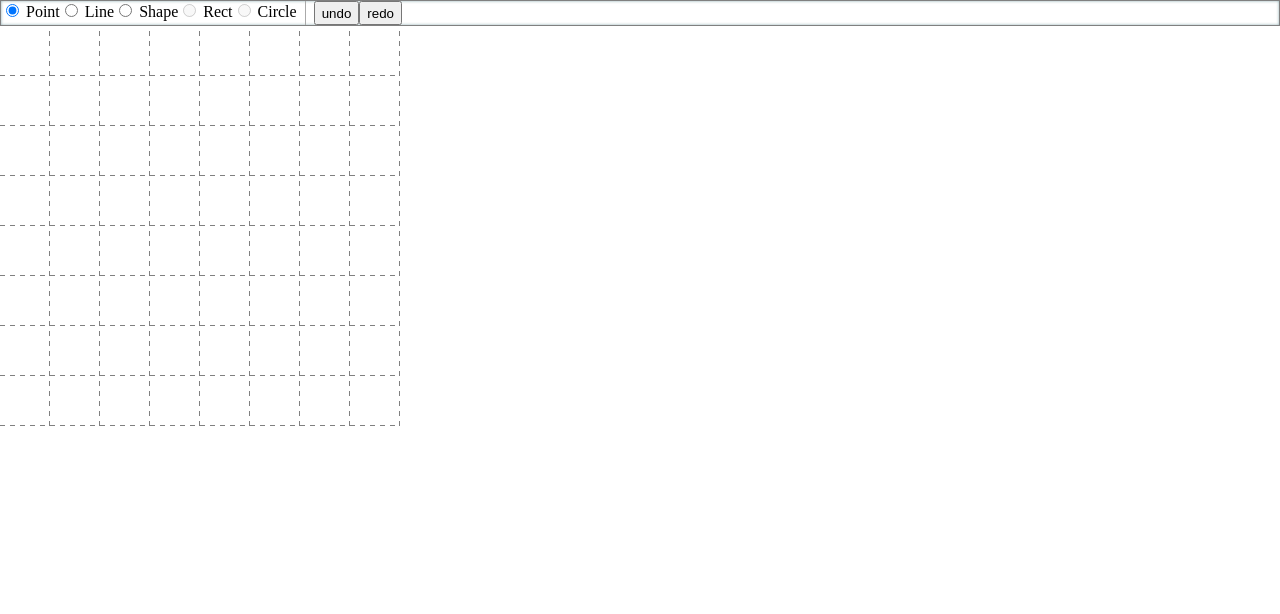
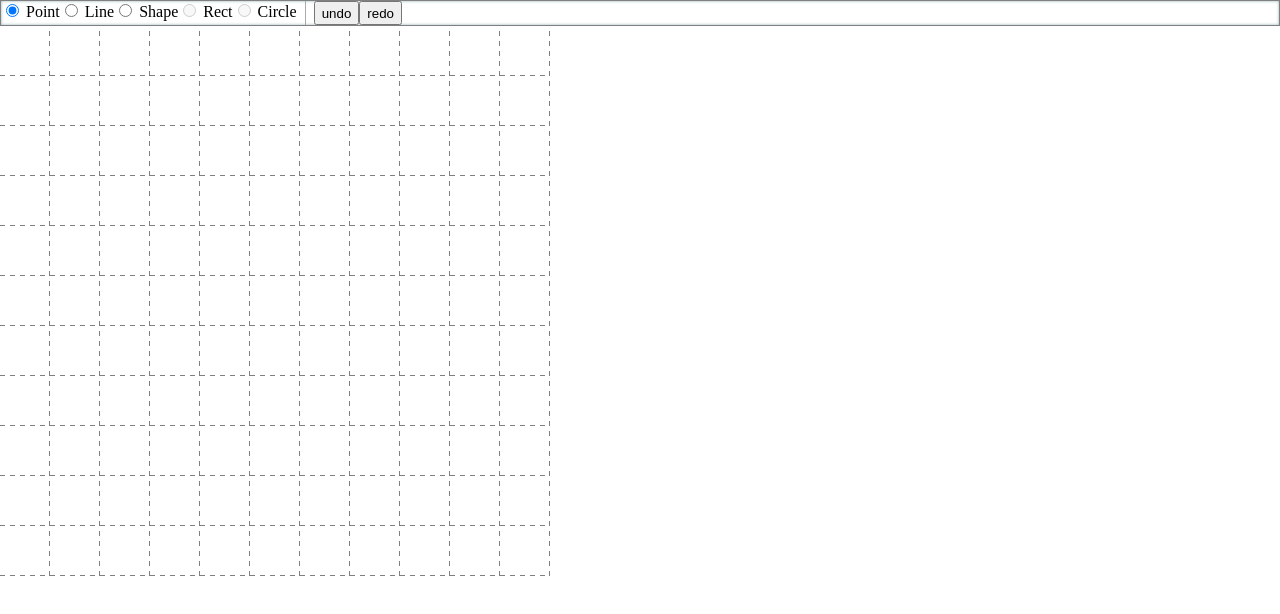
Before and after one commit to kennethklee/svelte-whiteboard, a SvelteKit app: page / in a window 1280 px wide. Shown: the top 614 px of the page. Built offline with nearby package versions, Linux system fonts and the light colour scheme.

Commit message:
finish undo redo

```diff
--- a/src/lib/drawing/base.js
+++ b/src/lib/drawing/base.js
@@ -7,9 +7,8 @@ export class Base extends Fragment {
 
   constructor(w, h) {
     super()
-    this.width = w || this.width
-    this.height = h || this.height
-
+    this.width = this.canvas.width = w || this.width
+    this.height = this.canvas.height = h || this.height
     this.ctx = this.canvas.getContext('2d')
   }
 
--- a/src/routes/+page.svelte
+++ b/src/routes/+page.svelte
@@ -7,15 +7,18 @@
   import { Path } from '$lib/drawing/path';
   import { Shape } from '$lib/drawing/shape';
 
-  const width = 400
-  const height = 400
+  const width = 550
+  const height = 550
+  const STACK_SIZE = 10
 
   let grid
   let base
   let cursor = 0 // position in stack
   const stack = []
 
+  // This translates screen coords to canvas coords -- for simplicity, they are the same
   const getXY = (e) => ([e.pageX - screenEl.offsetLeft, e.pageY - screenEl.offsetTop])
+
   onMount(() => {
     base = new Base(width, height)
     grid = new Grid(width, height)
@@ -28,6 +31,7 @@
     screenEl.addEventListener('mouseup', drawEnd)
     screenEl.addEventListener('mouseleave', drawCancel)
 
+    // normally you draw to a in-memory canvas, then copy to the screen with pan/zoom details
     draw(ctx)
   })
 
@@ -57,6 +61,11 @@
     if (!tool) return
     stack.splice(cursor)
     stack.push(tool)
+
+    if (stack.length > STACK_SIZE) {
+      const frag = stack.shift()
+      base.eat(frag)
+    }
     cursor = stack.length
     drawCancel()
   }
@@ -83,14 +92,12 @@
   }
 
   function undo() {
-    cursor--
+    cursor = Math.max(0, cursor - 1)
     changes = true
-    console.log('undo', cursor)
   }
   function redo() {
-    cursor++
+    cursor = Math.min(stack.length, cursor + 1)
     changes = true
-    console.log('redo', cursor)
   }
 </script>
 
@@ -102,12 +109,7 @@
     margin: 0;
   }
 
-
   #screenEl {
     display: relative;
-    width: 400px;
-    height: 400px;
-
-    /* border: 1px solid black; */
   }
 </style>
```
